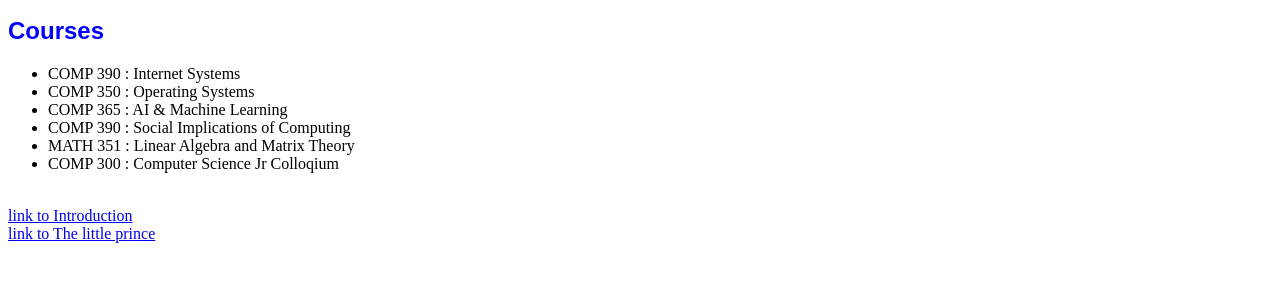
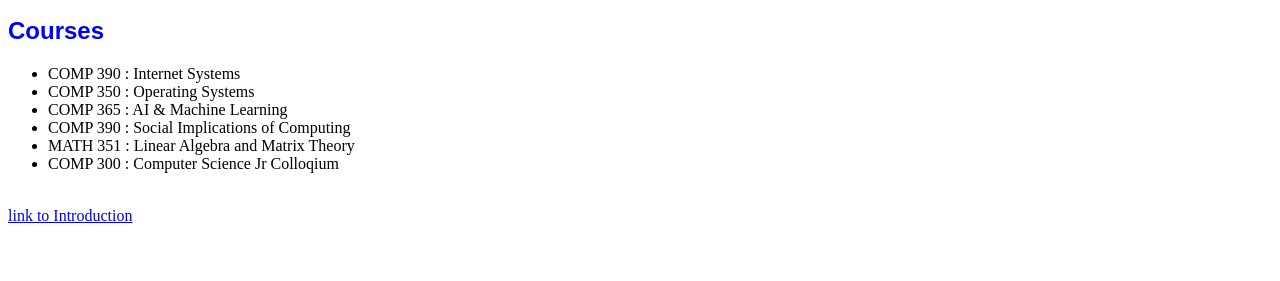
Before and after one commit to Jmnobles1/jmnobles1.github.io, a plain HTML site: page index.html in a window 1280 px wide. Shown: the part 425-706 px from the top of the page. Drawn offline with Linux system fonts and the light colour scheme.

Commit message:
Update index.html

```diff
--- a/index.html
+++ b/index.html
@@ -25,6 +25,5 @@
 <br />
 <a href = "C:\Users\jaden\OneDrive\Documents\y3\s2\internet systems\a1\Introduction.html"> link to Introduction</a>
 <br />
-<a href = "./little_prince.html"> link to The little prince</a>
 </body>
 </html>
```
